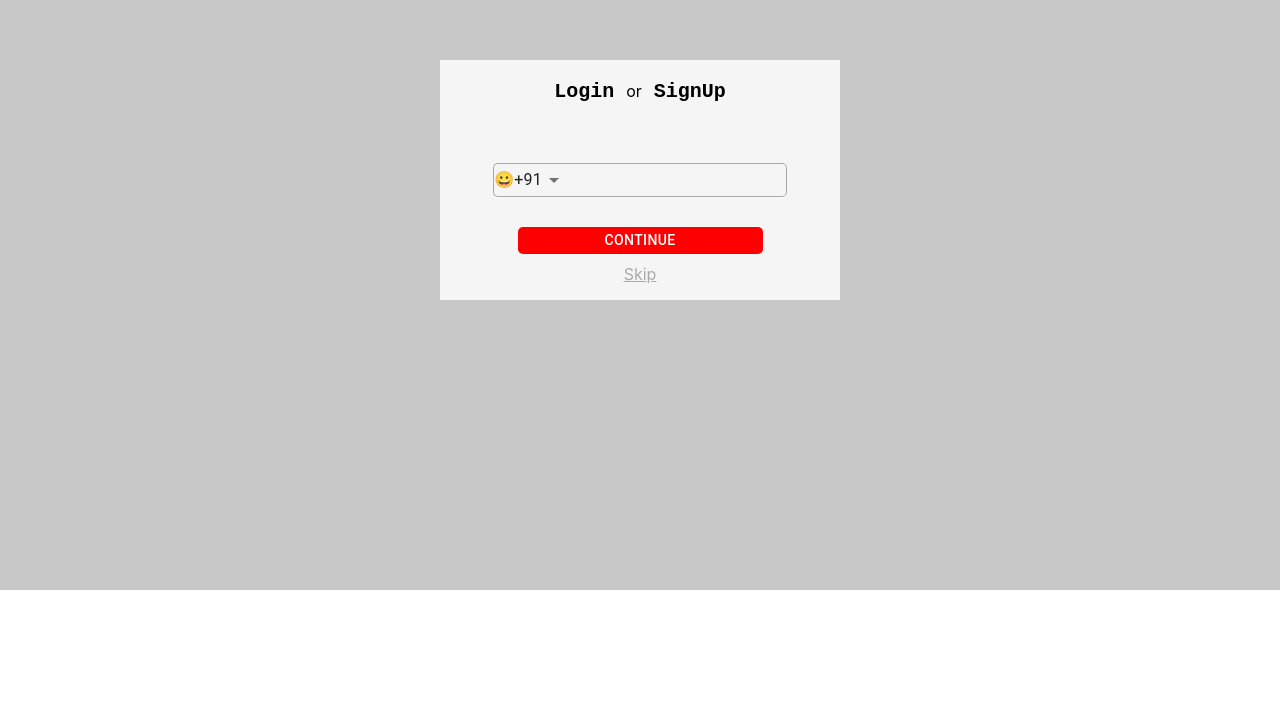
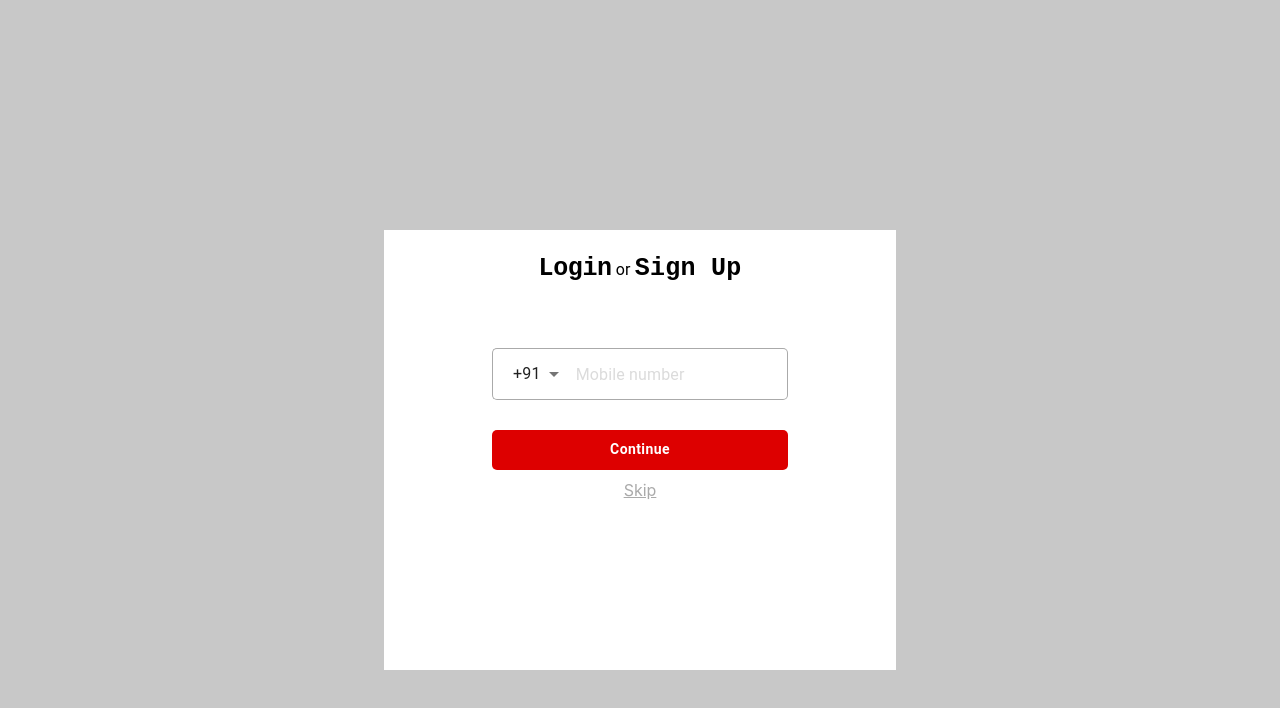
Before and after one commit to vahankart/vahankart_frontend, a React (Create React App) app: page / in a window 1280 px wide. Shown: the part 210-918 px from the top of the page. Before the commit the page ends 800 px from the top, so only its background shows below. Built offline with nearby package versions, Linux system fonts and the light colour scheme.

Commit message:
mui changes

```diff
--- a/src/screens/LoginScreen.js
+++ b/src/screens/LoginScreen.js
@@ -5,6 +5,7 @@ import {
   TextField,
   Button,
   MenuItem,
+  Typography,
 } from "@material-ui/core";
 import useStyles from "../styles/loginStyle";
 import { useState } from "react";
@@ -38,9 +39,17 @@ function LoginScreen() {
         <Grid item>
           <Container className={`${classes.grid} ${classes.form}`}>
             <div className={classes.head}>
-              <span className={classes.bold}>Login </span>
-              <span> or</span>
-              <span className={classes.bold}> SignUp</span>
+              <Typography
+                variant="h1"
+                display="inline"
+                className={classes.bold}
+              >
+                Login
+              </Typography>
+              <Typography display="inline"> or </Typography>
+              <Typography display="inline" className={classes.bold}>
+                Sign Up
+              </Typography>
             </div>
             <div className={classes.content}>
               <form method="POST">
@@ -50,13 +59,14 @@ function LoginScreen() {
                     value={code}
                     onChange={changeCode}
                   >
-                    <MenuItem value="+91">😀+91</MenuItem>
+                    <MenuItem value="+91"> +91</MenuItem>
                   </Select>
                   <TextField
                     type="tel"
                     className={classes.textField}
                     value={number}
                     onChange={changeNo}
+                    placeholder="Mobile number"
                   />
                 </div>
                 <div className={classes.btnC}>
--- a/src/styles/loginStyle.js
+++ b/src/styles/loginStyle.js
@@ -3,6 +3,7 @@ import { makeStyles } from "@material-ui/core";
 const useStyles = makeStyles({
   root: {
     //backgroundColor: "red",
+    height: "120vh",
     width: "100%",
     "@media (max-width:450px)": {
       margin: 0,
@@ -11,19 +12,19 @@ const useStyles = makeStyles({
   },
   grid: {
     //borderStyle: "solid",
-    height: "240px",
-    margin: "10px 0 10px 0",
-    width: 400,
+    height: "55vh",
+    margin: "auto",
+    width: "40vw",
     padding: "auto",
     "@media (max-width:450px)": {
-      width: "100%",
+      width: 300,
       margin: 0,
       padding: 0,
       height: "260px",
     },
   },
   form: {
-    backgroundColor: "whitesmoke",
+    backgroundColor: "white",
     textAlign: "center",
     padding: 10,
   },
@@ -37,13 +38,19 @@ const useStyles = makeStyles({
   },
   bold: {
     fontWeight: 700,
-    fontSize: 20,
+    fontSize: 25,
     fontFamily: "monospace",
   },
   select: {
     border: "1px solid #aaa",
     borderRight: 0,
     borderRadius: "5px 0 0 5px",
+    width: "15%",
+    height: 52,
+    padding: 0,
+    "& .MuiSelect-select": {
+      paddingRight: 5,
+    },
     "&:before": {
       display: "none",
     },
@@ -55,7 +62,12 @@ const useStyles = makeStyles({
     border: "1px solid #aaa",
     borderLeft: 0,
     borderRadius: "0 5px 5px 0",
+    width: "45%",
+    height: 50,
     "& div": {
+      color: "#aaa",
+      paddingLeft: "10px",
+      paddingTop: "10px",
       "&:before": {
         display: "none",
       },
@@ -67,11 +79,12 @@ const useStyles = makeStyles({
 
   btn: {
     border: 0,
-    backgroundColor: "red",
+    backgroundColor: "#d00",
     outline: "none",
-    width: "245px",
-    height: 27,
+    width: "60%",
+    height: 40,
     borderRadius: 5,
+    textTransform: "none",
     "&:hover": {
       backgroundColor: "#d00",
     },
@@ -79,6 +92,8 @@ const useStyles = makeStyles({
 
   btnLabel: {
     color: "white",
+    fontWeight: "bold",
+    fontVariantCaps: "normal",
   },
   btnC: {
     marginTop: "30px",
```
